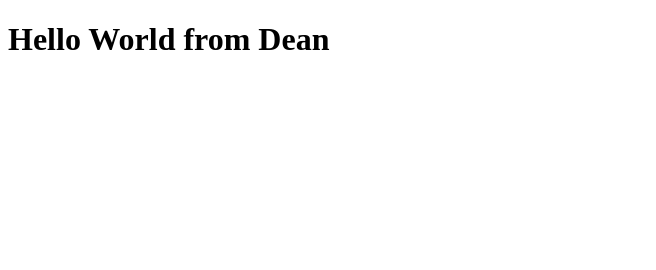
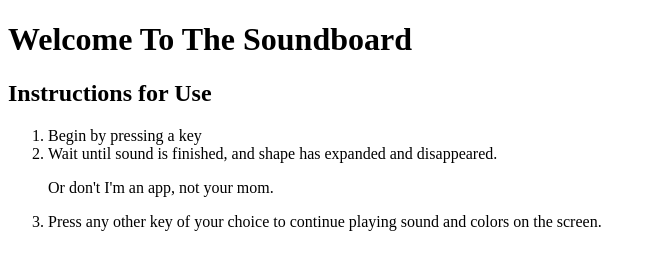
Before and after one commit to dchroninger/demo-repo, a plain HTML site: page index.html in a window 1280 px wide. Shown: the whole page, without its empty margins (0-656 px from the left). Drawn offline with Linux system fonts and the light colour scheme.

Commit message:
Instructions
Instructions were added, alongside smart assery, because why not.

```diff
--- a/index.html
+++ b/index.html
@@ -1,11 +1,27 @@
 <!DOCTYPE html>
 <html lang="en">
+
 <head>
+
     <meta charset="UTF-8">
-    <title>Title</title>
+    <title>Soundboard 2.0</title>
+
 </head>
+
 <body>
-    <h1>Hello World from Dean</h1>
+    <h1>Welcome To The Soundboard</h1>
+
+    <h2>Instructions for Use</h2>
+    <ol>
+        <li>Begin by pressing a key</li>
+        <li>Wait until sound is finished, and shape has expanded and disappeared.</li>
+        <p>Or don't I'm an app, not your mom.</p>
+        <li>Press any other key of your choice to continue playing sound and colors on the screen.</li>
+    </ol>
+
 </body>
+
+
 <script src="main.js"></script>
+
 </html>
```
